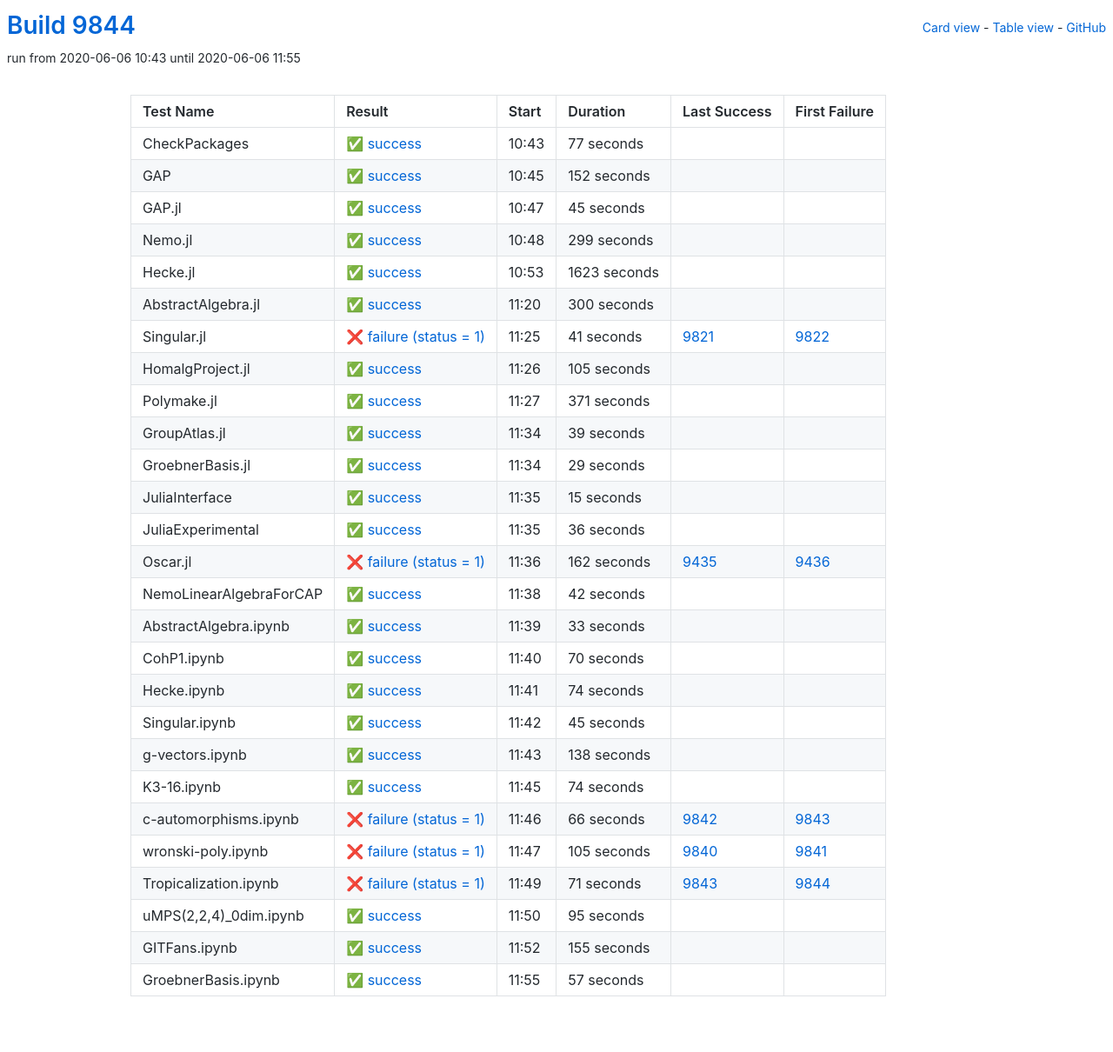
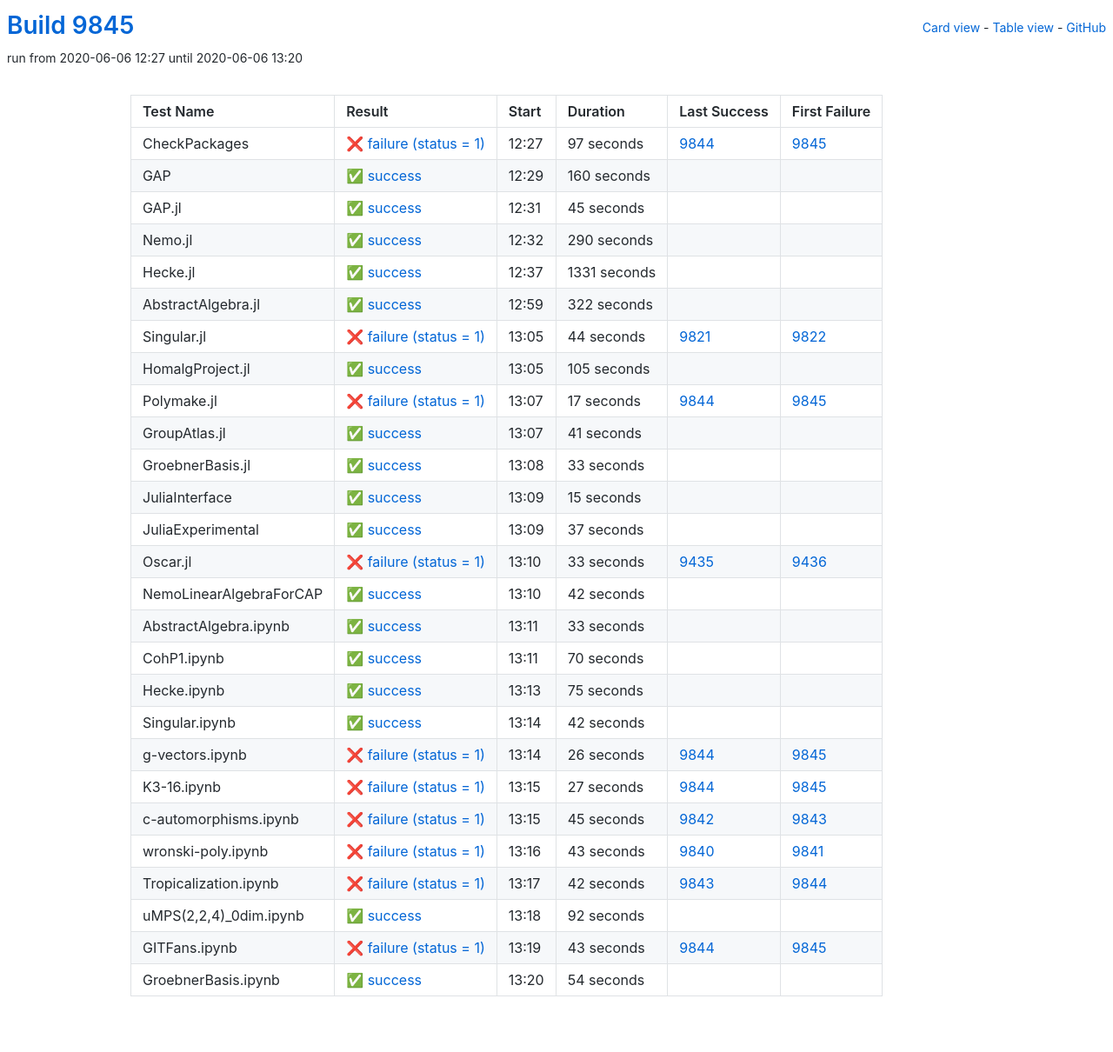
Before and after one commit to oscar-system/oscar-ci-status, a Jekyll site: the page built from table.html, in a window 1280 px wide. Shown: the whole page at 87% size. Built offline with Jekyll 4.4.1, drawn with Linux system fonts in a browser that asks for light colours.

Commit message:
Build 9845

```diff
--- a/_data/ci.yml
+++ b/_data/ci.yml
@@ -1,29 +1,29 @@
-build: 9844
-build_url: https://oscarci.mathematik.uni-kl.de/job/oscar/9844/
+build: 9845
+build_url: https://oscarci.mathematik.uni-kl.de/job/oscar/9845/
 job: oscar
 tests:
-- duration: 77
-  exitcode: 0
-  first_failure: false
-  first_failure_url: null
+- duration: 97
+  exitcode: 1
+  first_failure: 9845
+  first_failure_url: https://oscarci.mathematik.uni-kl.de/job/oscar/9845/
   id: checkpackages
-  last_success: false
-  last_success_url: null
-  log: https://oscarci.mathematik.uni-kl.de/job/oscar/9844/artifact/logs/build-9844/CheckPackages.log
+  last_success: 9844
+  last_success_url: https://oscarci.mathematik.uni-kl.de/job/oscar/9844/
+  log: https://oscarci.mathematik.uni-kl.de/job/oscar/9845/artifact/logs/build-9845/CheckPackages.log
   name: CheckPackages
-  start: 2020-06-06 10:43
-  status: success
-  success: true
-- duration: 152
+  start: 2020-06-06 12:27
+  status: failure
+  success: false
+- duration: 160
   exitcode: 0
   first_failure: false
   first_failure_url: null
   id: gap
   last_success: false
   last_success_url: null
-  log: https://oscarci.mathematik.uni-kl.de/job/oscar/9844/artifact/logs/build-9844/GAP.log
+  log: https://oscarci.mathematik.uni-kl.de/job/oscar/9845/artifact/logs/build-9845/GAP.log
   name: GAP
-  start: 2020-06-06 10:45
+  start: 2020-06-06 12:29
   status: success
   success: true
 - duration: 45
@@ -33,57 +33,57 @@
   id: gap-jl
   last_success: false
   last_success_url: null
-  log: https://oscarci.mathematik.uni-kl.de/job/oscar/9844/artifact/logs/build-9844/GAP.jl.log
+  log: https://oscarci.mathematik.uni-kl.de/job/oscar/9845/artifact/logs/build-9845/GAP.jl.log
   name: GAP.jl
-  start: 2020-06-06 10:47
+  start: 2020-06-06 12:31
   status: success
   success: true
-- duration: 299
+- duration: 290
   exitcode: 0
   first_failure: false
   first_failure_url: null
   id: nemo-jl
   last_success: false
   last_success_url: null
-  log: https://oscarci.mathematik.uni-kl.de/job/oscar/9844/artifact/logs/build-9844/Nemo.jl.log
+  log: https://oscarci.mathematik.uni-kl.de/job/oscar/9845/artifact/logs/build-9845/Nemo.jl.log
   name: Nemo.jl
-  start: 2020-06-06 10:48
+  start: 2020-06-06 12:32
   status: success
   success: true
-- duration: 1623
+- duration: 1331
   exitcode: 0
   first_failure: false
   first_failure_url: null
   id: hecke-jl
   last_success: false
   last_success_url: null
-  log: https://oscarci.mathematik.uni-kl.de/job/oscar/9844/artifact/logs/build-9844/Hecke.jl.log
+  log: https://oscarci.mathematik.uni-kl.de/job/oscar/9845/artifact/logs/build-9845/Hecke.jl.log
   name: Hecke.jl
-  start: 2020-06-06 10:53
+  start: 2020-06-06 12:37
   status: success
   success: true
-- duration: 300
+- duration: 322
   exitcode: 0
   first_failure: false
   first_failure_url: null
   id: abstractalgebra-jl
   last_success: false
   last_success_url: null
-  log: https://oscarci.mathematik.uni-kl.de/job/oscar/9844/artifact/logs/build-9844/AbstractAlgebra.jl.log
+  log: https://oscarci.mathematik.uni-kl.de/job/oscar/9845/artifact/logs/build-9845/AbstractAlgebra.jl.log
   name: AbstractAlgebra.jl
-  start: 2020-06-06 11:20
+  start: 2020-06-06 12:59
   status: success
   success: true
-- duration: 41
+- duration: 44
   exitcode: 1
   first_failure: 9822
   first_failure_url: https://oscarci.mathematik.uni-kl.de/job/oscar/9822/
   id: singular-jl
   last_success: 9821
   last_success_url: https://oscarci.mathematik.uni-kl.de/job/oscar/9821/
-  log: https://oscarci.mathematik.uni-kl.de/job/oscar/9844/artifact/logs/build-9844/Singular.jl.log
+  log: https://oscarci.mathematik.uni-kl.de/job/oscar/9845/artifact/logs/build-9845/Singular.jl.log
   name: Singular.jl
-  start: 2020-06-06 11:25
+  start: 2020-06-06 13:05
   status: failure
   success: false
 - duration: 105
@@ -93,45 +93,45 @@
   id: homalgproject-jl
   last_success: false
   last_success_url: null
-  log: https://oscarci.mathematik.uni-kl.de/job/oscar/9844/artifact/logs/build-9844/HomalgProject.jl.log
+  log: https://oscarci.mathematik.uni-kl.de/job/oscar/9845/artifact/logs/build-9845/HomalgProject.jl.log
   name: HomalgProject.jl
-  start: 2020-06-06 11:26
+  start: 2020-06-06 13:05
   status: success
   success: true
-- duration: 371
-  exitcode: 0
-  first_failure: false
-  first_failure_url: null
+- duration: 17
+  exitcode: 1
+  first_failure: 9845
+  first_failure_url: https://oscarci.mathematik.uni-kl.de/job/oscar/9845/
   id: polymake-jl
-  last_success: false
-  last_success_url: null
-  log: https://oscarci.mathematik.uni-kl.de/job/oscar/9844/artifact/logs/build-9844/Polymake.jl.log
+  last_success: 9844
+  last_success_url: https://oscarci.mathematik.uni-kl.de/job/oscar/9844/
+  log: https://oscarci.mathematik.uni-kl.de/job/oscar/9845/artifact/logs/build-9845/Polymake.jl.log
   name: Polymake.jl
-  start: 2020-06-06 11:27
-  status: success
-  success: true
-- duration: 39
+  start: 2020-06-06 13:07
+  status: failure
+  success: false
+- duration: 41
   exitcode: 0
   first_failure: false
   first_failure_url: null
   id: groupatlas-jl
   last_success: false
   last_success_url: null
-  log: https://oscarci.mathematik.uni-kl.de/job/oscar/9844/artifact/logs/build-9844/GroupAtlas.jl.log
+  log: https://oscarci.mathematik.uni-kl.de/job/oscar/9845/artifact/logs/build-9845/GroupAtlas.jl.log
   name: GroupAtlas.jl
-  start: 2020-06-06 11:34
+  start: 2020-06-06 13:07
   status: success
   success: true
-- duration: 29
+- duration: 33
   exitcode: 0
   first_failure: false
   first_failure_url: null
   id: groebnerbasis-jl
   last_success: false
   last_success_url: null
-  log: https://oscarci.mathematik.uni-kl.de/job/oscar/9844/artifact/logs/build-9844/GroebnerBasis.jl.log
+  log: https://oscarci.mathematik.uni-kl.de/job/oscar/9845/artifact/logs/build-9845/GroebnerBasis.jl.log
   name: GroebnerBasis.jl
-  start: 2020-06-06 11:34
+  start: 2020-06-06 13:08
   status: success
   success: true
 - duration: 15
@@ -141,33 +141,33 @@
   id: juliainterface
   last_success: false
   last_success_url: null
-  log: https://oscarci.mathematik.uni-kl.de/job/oscar/9844/artifact/logs/build-9844/JuliaInterface.log
+  log: https://oscarci.mathematik.uni-kl.de/job/oscar/9845/artifact/logs/build-9845/JuliaInterface.log
   name: JuliaInterface
-  start: 2020-06-06 11:35
+  start: 2020-06-06 13:09
   status: success
   success: true
-- duration: 36
+- duration: 37
   exitcode: 0
   first_failure: false
   first_failure_url: null
   id: juliaexperimental
   last_success: false
   last_success_url: null
-  log: https://oscarci.mathematik.uni-kl.de/job/oscar/9844/artifact/logs/build-9844/JuliaExperimental.log
+  log: https://oscarci.mathematik.uni-kl.de/job/oscar/9845/artifact/logs/build-9845/JuliaExperimental.log
   name: JuliaExperimental
-  start: 2020-06-06 11:35
+  start: 2020-06-06 13:09
   status: success
   success: true
-- duration: 162
+- duration: 33
   exitcode: 1
   first_failure: 9436
   first_failure_url: https://oscarci.mathematik.uni-kl.de/job/oscar/9436/
   id: oscar-jl
   last_success: 9435
   last_success_url: https://oscarci.mathematik.uni-kl.de/job/oscar/9435/
-  log: https://oscarci.mathematik.uni-kl.de/job/oscar/9844/artifact/logs/build-9844/Oscar.jl.log
+  log: https://oscarci.mathematik.uni-kl.de/job/oscar/9845/artifact/logs/build-9845/Oscar.jl.log
   name: Oscar.jl
-  start: 2020-06-06 11:36
+  start: 2020-06-06 13:10
   status: failure
   success: false
 - duration: 42
@@ -177,9 +177,9 @@
   id: nemolinearalgebraforcap
   last_success: false
   last_success_url: null
-  log: https://oscarci.mathematik.uni-kl.de/job/oscar/9844/artifact/logs/build-9844/NemoLinearAlgebraForCAP.log
+  log: https://oscarci.mathematik.uni-kl.de/job/oscar/9845/artifact/logs/build-9845/NemoLinearAlgebraForCAP.log
   name: NemoLinearAlgebraForCAP
-  start: 2020-06-06 11:38
+  start: 2020-06-06 13:10
   status: success
   success: true
 - duration: 33
@@ -189,9 +189,9 @@
   id: abstractalgebra-ipynb
   last_success: false
   last_success_url: null
-  log: https://oscarci.mathematik.uni-kl.de/job/oscar/9844/artifact/logs/build-9844/AbstractAlgebra.ipynb.log
+  log: https://oscarci.mathematik.uni-kl.de/job/oscar/9845/artifact/logs/build-9845/AbstractAlgebra.ipynb.log
   name: AbstractAlgebra.ipynb
-  start: 2020-06-06 11:39
+  start: 2020-06-06 13:11
   status: success
   success: true
 - duration: 70
@@ -201,128 +201,128 @@
   id: cohp1-ipynb
   last_success: false
   last_success_url: null
-  log: https://oscarci.mathematik.uni-kl.de/job/oscar/9844/artifact/logs/build-9844/CohP1.ipynb.log
+  log: https://oscarci.mathematik.uni-kl.de/job/oscar/9845/artifact/logs/build-9845/CohP1.ipynb.log
   name: CohP1.ipynb
-  start: 2020-06-06 11:40
+  start: 2020-06-06 13:11
   status: success
   success: true
-- duration: 74
+- duration: 75
   exitcode: 0
   first_failure: false
   first_failure_url: null
   id: hecke-ipynb
   last_success: false
   last_success_url: null
-  log: https://oscarci.mathematik.uni-kl.de/job/oscar/9844/artifact/logs/build-9844/Hecke.ipynb.log
+  log: https://oscarci.mathematik.uni-kl.de/job/oscar/9845/artifact/logs/build-9845/Hecke.ipynb.log
   name: Hecke.ipynb
-  start: 2020-06-06 11:41
+  start: 2020-06-06 13:13
   status: success
   success: true
-- duration: 45
+- duration: 42
   exitcode: 0
   first_failure: false
   first_failure_url: null
   id: singular-ipynb
   last_success: false
   last_success_url: null
-  log: https://oscarci.mathematik.uni-kl.de/job/oscar/9844/artifact/logs/build-9844/Singular.ipynb.log
+  log: https://oscarci.mathematik.uni-kl.de/job/oscar/9845/artifact/logs/build-9845/Singular.ipynb.log
   name: Singular.ipynb
-  start: 2020-06-06 11:42
+  start: 2020-06-06 13:14
   status: success
   success: true
-- duration: 138
-  exitcode: 0
-  first_failure: false
-  first_failure_url: null
+- duration: 26
+  exitcode: 1
+  first_failure: 9845
+  first_failure_url: https://oscarci.mathematik.uni-kl.de/job/oscar/9845/
   id: g-vectors-ipynb
-  last_success: false
-  last_success_url: null
-  log: https://oscarci.mathematik.uni-kl.de/job/oscar/9844/artifact/logs/build-9844/g-vectors.ipynb.log
+  last_success: 9844
+  last_success_url: https://oscarci.mathematik.uni-kl.de/job/oscar/9844/
+  log: https://oscarci.mathematik.uni-kl.de/job/oscar/9845/artifact/logs/build-9845/g-vectors.ipynb.log
   name: g-vectors.ipynb
-  start: 2020-06-06 11:43
-  status: success
-  success: true
-- duration: 74
-  exitcode: 0
-  first_failure: false
-  first_failure_url: null
+  start: 2020-06-06 13:14
+  status: failure
+  success: false
+- duration: 27
+  exitcode: 1
+  first_failure: 9845
+  first_failure_url: https://oscarci.mathematik.uni-kl.de/job/oscar/9845/
   id: k3-16-ipynb
-  last_success: false
-  last_success_url: null
-  log: https://oscarci.mathematik.uni-kl.de/job/oscar/9844/artifact/logs/build-9844/K3-16.ipynb.log
+  last_success: 9844
+  last_success_url: https://oscarci.mathematik.uni-kl.de/job/oscar/9844/
+  log: https://oscarci.mathematik.uni-kl.de/job/oscar/9845/artifact/logs/build-9845/K3-16.ipynb.log
   name: K3-16.ipynb
-  start: 2020-06-06 11:45
-  status: success
-  success: true
-- duration: 66
+  start: 2020-06-06 13:15
+  status: failure
+  success: false
+- duration: 45
   exitcode: 1
   first_failure: 9843
   first_failure_url: https://oscarci.mathematik.uni-kl.de/job/oscar/9843/
   id: c-automorphisms-ipynb
   last_success: 9842
   last_success_url: https://oscarci.mathematik.uni-kl.de/job/oscar/9842/
-  log: https://oscarci.mathematik.uni-kl.de/job/oscar/9844/artifact/logs/build-9844/c-automorphisms.ipynb.log
+  log: https://oscarci.mathematik.uni-kl.de/job/oscar/9845/artifact/logs/build-9845/c-automorphisms.ipynb.log
   name: c-automorphisms.ipynb
-  start: 2020-06-06 11:46
+  start: 2020-06-06 13:15
   status: failure
   success: false
-- duration: 105
+- duration: 43
   exitcode: 1
   first_failure: 9841
   first_failure_url: https://oscarci.mathematik.uni-kl.de/job/oscar/9841/
   id: wronski-poly-ipynb
   last_success: 9840
   last_success_url: https://oscarci.mathematik.uni-kl.de/job/oscar/9840/
-  log: https://oscarci.mathematik.uni-kl.de/job/oscar/9844/artifact/logs/build-9844/wronski-poly.ipynb.log
+  log: https://oscarci.mathematik.uni-kl.de/job/oscar/9845/artifact/logs/build-9845/wronski-poly.ipynb.log
   name: wronski-poly.ipynb
-  start: 2020-06-06 11:47
+  start: 2020-06-06 13:16
   status: failure
   success: false
-- duration: 71
+- duration: 42
   exitcode: 1
   first_failure: 9844
   first_failure_url: https://oscarci.mathematik.uni-kl.de/job/oscar/9844/
   id: tropicalization-ipynb
   last_success: 9843
   last_success_url: https://oscarci.mathematik.uni-kl.de/job/oscar/9843/
-  log: https://oscarci.mathematik.uni-kl.de/job/oscar/9844/artifact/logs/build-9844/Tropicalization.ipynb.log
+  log: https://oscarci.mathematik.uni-kl.de/job/oscar/9845/artifact/logs/build-9845/Tropicalization.ipynb.log
   name: Tropicalization.ipynb
-  start: 2020-06-06 11:49
+  start: 2020-06-06 13:17
   status: failure
   success: false
-- duration: 95
+- duration: 92
   exitcode: 0
   first_failure: false
   first_failure_url: null
   id: umps-2-2-4-0dim-ipynb
   last_success: false
   last_success_url: null
-  log: https://oscarci.mathematik.uni-kl.de/job/oscar/9844/artifact/logs/build-9844/uMPS-2-2-4-_0dim.ipynb.log
+  log: https://oscarci.mathematik.uni-kl.de/job/oscar/9845/artifact/logs/build-9845/uMPS-2-2-4-_0dim.ipynb.log
   name: uMPS(2,2,4)_0dim.ipynb
-  start: 2020-06-06 11:50
+  start: 2020-06-06 13:18
   status: success
   success: true
-- duration: 155
-  exitcode: 0
-  first_failure: false
-  first_failure_url: null
+- duration: 43
+  exitcode: 1
+  first_failure: 9845
+  first_failure_url: https://oscarci.mathematik.uni-kl.de/job/oscar/9845/
   id: gitfans-ipynb
-  last_success: false
-  last_success_url: null
-  log: https://oscarci.mathematik.uni-kl.de/job/oscar/9844/artifact/logs/build-9844/GITFans.ipynb.log
+  last_success: 9844
+  last_success_url: https://oscarci.mathematik.uni-kl.de/job/oscar/9844/
+  log: https://oscarci.mathematik.uni-kl.de/job/oscar/9845/artifact/logs/build-9845/GITFans.ipynb.log
   name: GITFans.ipynb
-  start: 2020-06-06 11:52
-  status: success
-  success: true
-- duration: 57
+  start: 2020-06-06 13:19
+  status: failure
+  success: false
+- duration: 54
   exitcode: 0
   first_failure: false
   first_failure_url: null
   id: groebnerbasis-ipynb
   last_success: false
   last_success_url: null
-  log: https://oscarci.mathematik.uni-kl.de/job/oscar/9844/artifact/logs/build-9844/GroebnerBasis.ipynb.log
+  log: https://oscarci.mathematik.uni-kl.de/job/oscar/9845/artifact/logs/build-9845/GroebnerBasis.ipynb.log
   name: GroebnerBasis.ipynb
-  start: 2020-06-06 11:55
+  start: 2020-06-06 13:20
   status: success
   success: true
```
Also changed, not shown: README.md.
